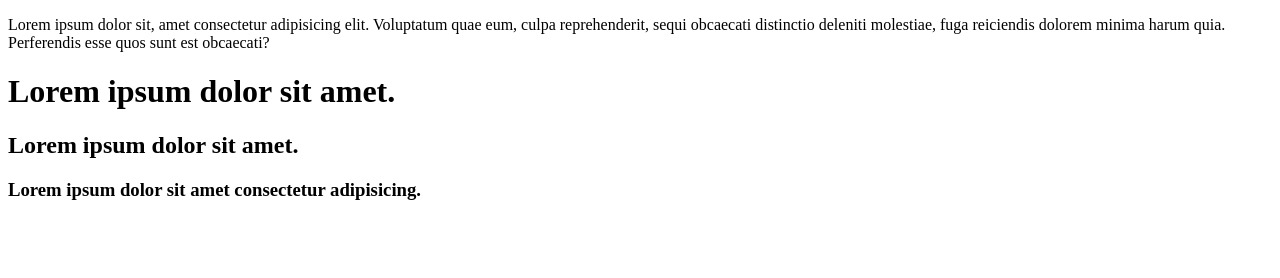
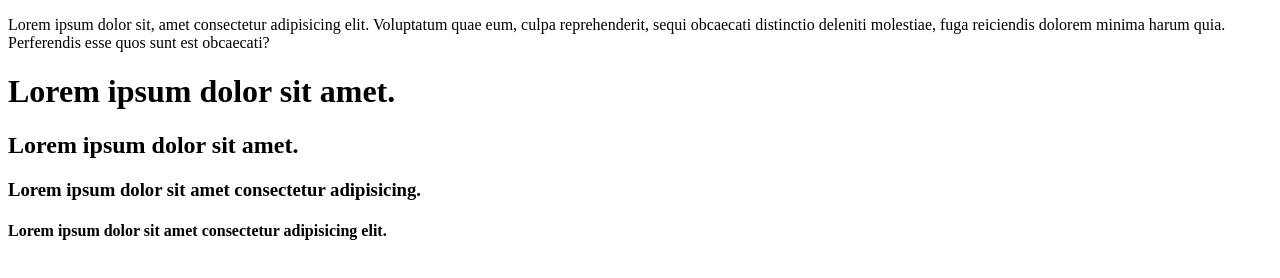
Before and after one commit to iamjewelrana/git-test, a plain HTML site: page index.html in a window 1280 px wide. Drawn offline with Linux system fonts and the light colour scheme.

Commit message:
third-commit

```diff
--- a/index.html
+++ b/index.html
@@ -10,5 +10,6 @@
     <h1>Lorem ipsum dolor sit amet.</h1>
     <h2>Lorem ipsum dolor sit amet.</h2>
     <h3>Lorem ipsum dolor sit amet consectetur adipisicing.</h3>
+    <h4>Lorem ipsum dolor sit amet consectetur adipisicing elit.</h4>
 </body>
 </html>
```
